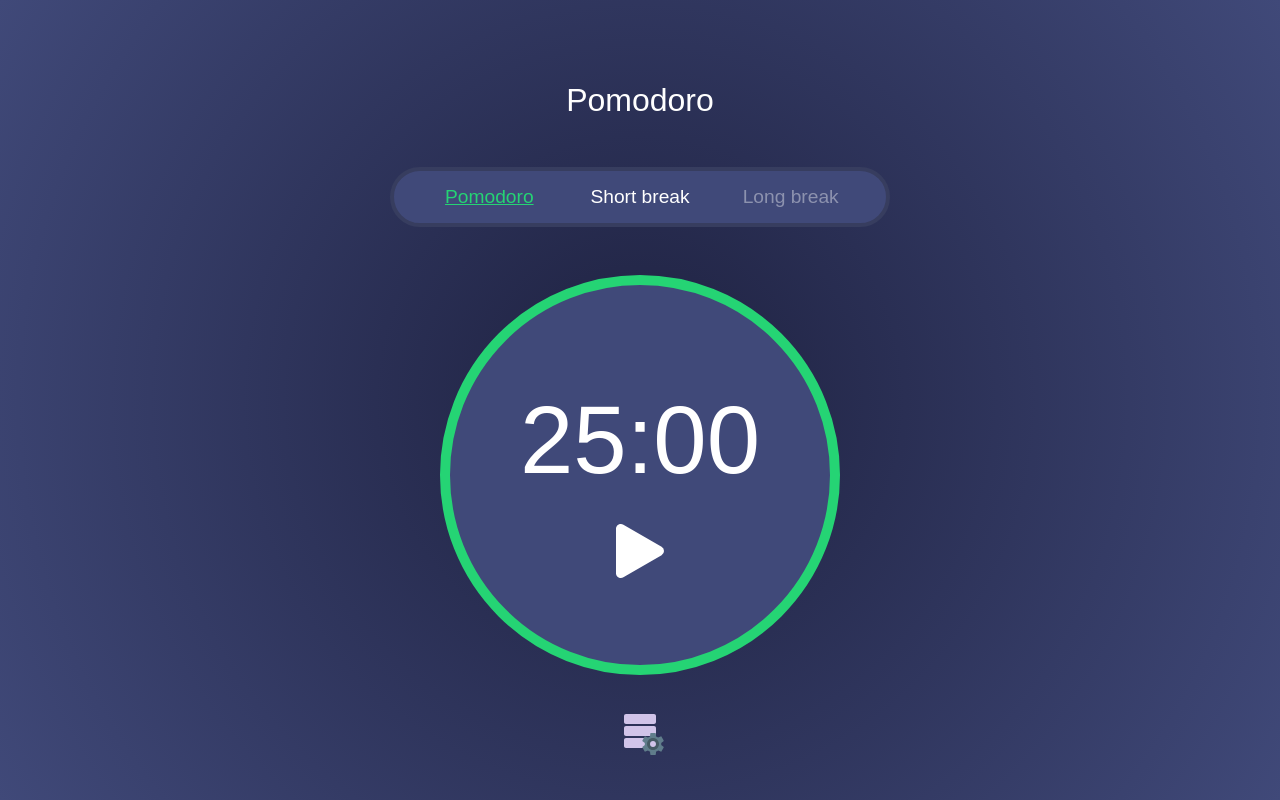
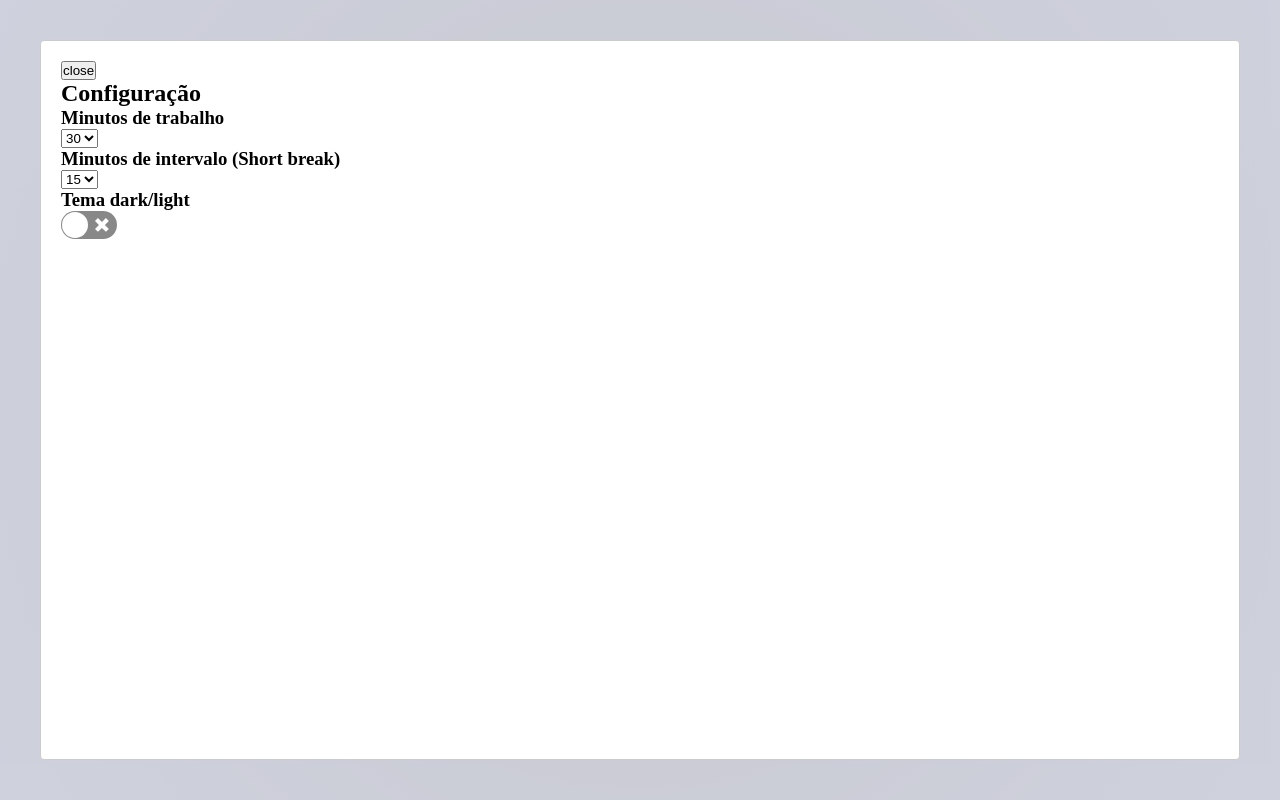
Before and after one commit to LuisMarchio03/pomodoro-app, a React (Vite) app: page / in a window 1280 px wide. Both pictures are taken after a click on the element 640 px from the left and 738 px from the top of the page. Built offline with nearby package versions, Linux system fonts and the light colour scheme.

Commit message:
pomodoro-app

```diff
--- a/package.json
+++ b/package.json
@@ -11,12 +11,15 @@
     "react-dom": "^17.0.0",
     "react-hot-toast": "^2.1.0",
     "react-icons": "^4.2.0",
+    "react-modal": "^3.14.3",
     "react-router-dom": "^5.2.0",
+    "react-switch": "^6.0.0",
     "sass": "^1.37.2"
   },
   "devDependencies": {
     "@types/react": "^17.0.0",
     "@types/react-dom": "^17.0.0",
+    "@types/react-modal": "^3.12.1",
     "@types/react-router-dom": "^5.1.8",
     "@vitejs/plugin-react-refresh": "^1.3.1",
     "typescript": "^4.3.2",
--- a/src/pages/Home/index.tsx
+++ b/src/pages/Home/index.tsx
@@ -1,5 +1,8 @@
 import React, { useEffect } from "react";
 import { useTimer } from "../../hooks/useTimer";
+
+import Modal from 'react-modal';
+import Switch from "react-switch";
 
 import { FcDataConfiguration } from "react-icons/fc";
 import { BsPlayFill } from "react-icons/bs";
@@ -54,6 +57,18 @@ export function Home() {
       setShortBreak(false);
     }
   }, [shortBreak, timeShortBreak]);
+
+  const [modalIsOpen, setIsOpen] = React.useState(false);
+
+  Modal.setAppElement('#root');
+
+  function openModal() {
+    setIsOpen(true);
+  }
+
+  function closeModal() {
+    setIsOpen(false);
+  }
 
   return (
     <main className="container">
@@ -140,8 +155,55 @@ export function Home() {
 
         <footer>
           <span>
-            <FcDataConfiguration />
+            <FcDataConfiguration onClick={openModal} />
           </span>
+          <div id="MyModal" className="invisible">
+            <Modal
+              isOpen={modalIsOpen}
+              onRequestClose={closeModal}
+              contentLabel="Example Modal"
+            >
+              <header className="button-close">
+                <button onClick={closeModal}>close</button>
+              </header>
+
+              <main className="main-modal">
+                <h2>Configuração</h2>
+
+                <div>
+                  <h3>Minutos de trabalho</h3>
+                  <form>
+                    <select>
+                      <option value="" >30</option>
+                      <option value="" >25</option>
+                      <option value="" >20</option>
+                      <option value="" >15</option>
+                    </select>
+                  </form>
+                </div>
+                <div>
+                  <h3>Minutos de intervalo (Short break)</h3>
+                  <form>
+                    <select>
+                      <option value="" >15</option>
+                      <option value="" >10</option>
+                      <option value="" >5</option>
+                      <option value="" >3</option>
+                    </select>
+                  </form>
+                </div>
+                <div>
+                  <h3>Tema dark/light</h3>
+                  <Switch />
+                </div>
+              </main>
+
+              <footer className="footer-modal">
+
+              </footer>
+
+            </Modal>
+          </div>
         </footer>
       </div>
     </main>
--- a/src/pages/Home/style.scss
+++ b/src/pages/Home/style.scss
@@ -142,4 +142,13 @@
       cursor: pointer;
     }
   }
+
+  #MyModal {
+    width: 300px;
+    height: 300px;
+  }
+
+  #MyModal.invisible {
+    display: none;
+  }
 }
```
Also changed, not shown: 1 other file (tests, documents, lock files or other folders).
